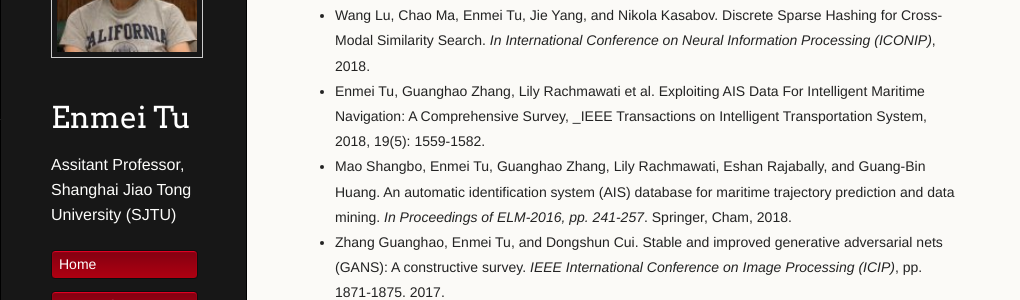
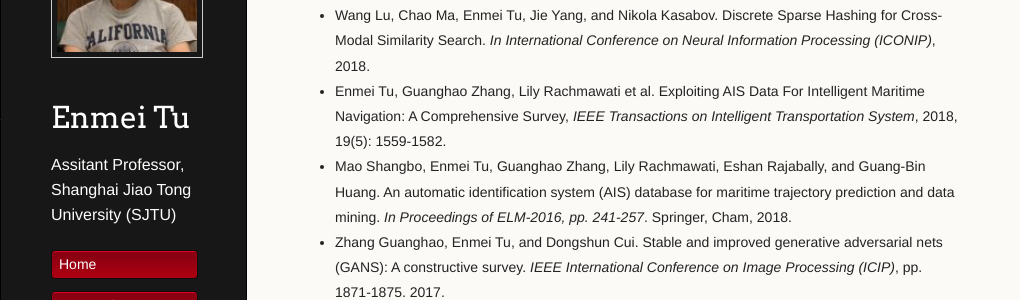
Before and after one commit to hellotem/enmeitu.github.io, a Jekyll site: the page built from research/index.md, in a window 1280 px wide and 900 px high, scrolled down 2153 px. Shown: the part 177-477 px from the top of the window, without its empty margins (0-1020 px from the left). Built offline with Jekyll 4.4.1, drawn with Linux system fonts in a browser that asks for light colours; our own code applies the rules of GitHub Pages for plain Markdown files.

```diff
--- a/research/index.md
+++ b/research/index.md
@@ -36,7 +36,7 @@
 * Chen Xingyu, Fanghui Liu, Enmei Tu, Longbing Cao, and Jie Yang. Deep-PUMR: Deep Positive and Unlabeled Learning with Manifold Regularization. _International Conference on Neural Information Processing (ICONIP)_, 2018.
 * Chen Mingjian, Hao Zheng, Changsheng Lu, Enmei Tu, Jie Yang, and Nikola Kasabov. A Spatio-Temporal Fully Convolutional Network for Breast Lesion Segmentation in DCE-MRI. _International Conference on Neural Information Processing (ICONIP)_, 2018.
 * Wang Lu, Chao Ma, Enmei Tu, Jie Yang, and Nikola Kasabov. Discrete Sparse Hashing for Cross-Modal Similarity Search. _In International Conference on Neural Information Processing (ICONIP)_, 2018.
-* Enmei Tu, Guanghao Zhang, Lily Rachmawati et al. Exploiting AIS Data For Intelligent Maritime Navigation: A Comprehensive Survey, _IEEE Transactions on Intelligent Transportation System, 2018, 19(5): 1559-1582.
+* Enmei Tu, Guanghao Zhang, Lily Rachmawati et al. Exploiting AIS Data For Intelligent Maritime Navigation: A Comprehensive Survey, _IEEE Transactions on Intelligent Transportation System_, 2018, 19(5): 1559-1582.
 * Mao Shangbo, Enmei Tu, Guanghao Zhang, Lily Rachmawati, Eshan Rajabally, and Guang-Bin Huang. An automatic identification system (AIS) database for maritime trajectory prediction and data mining. _In Proceedings of ELM-2016, pp. 241-257_. Springer, Cham, 2018.
 * Zhang Guanghao, Enmei Tu, and Dongshun Cui. Stable and improved generative adversarial nets (GANS): A constructive survey.  _IEEE International Conference on Image Processing (ICIP)_, pp. 1871-1875. 2017.
 * Enmei Tu, Guanghao Zhang, Lily Rachmawati, Eshan Rajabally, Shangbo Mao, and Guang-Bin Huang. A theoretical study of the relationship between an ELM network and its subnetworks. _International Joint Conference on Neural Networks (IJCNN)_, pp. 1794-1801. IEEE, 2017.
```
